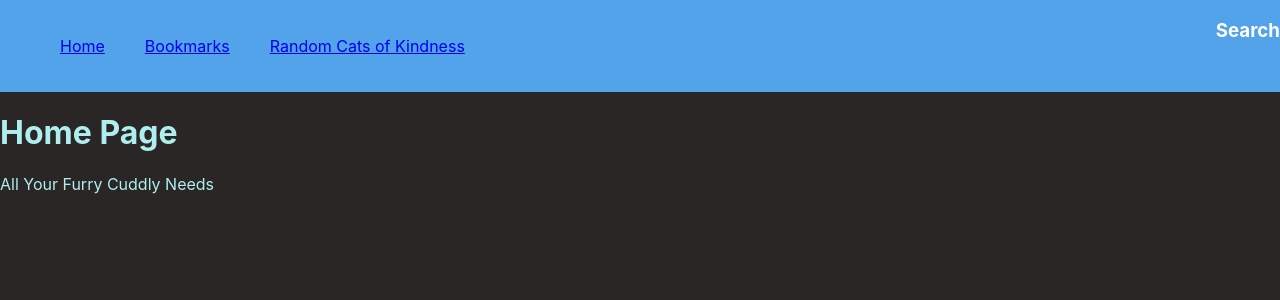
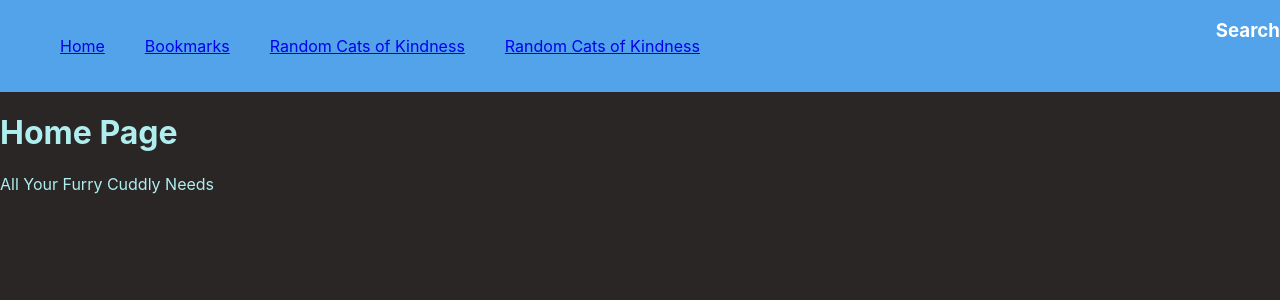
Before and after one commit to KevTheeDev/Catnipcan-Search, a React (Create React App) app: page / in a window 1280 px wide. Shown: the top 300 px of the page. Built offline with nearby package versions, Linux system fonts and the light colour scheme.

Commit message:
radnomgen link n navig...bar.js

```diff
--- a/src/components/NavigationBar.js
+++ b/src/components/NavigationBar.js
@@ -20,6 +20,10 @@ class NavigationBar extends React.Component {
                     <li>
                         <Link to="/UserProfile"> Random Cats of Kindness </Link>
                     </li>
+
+                    <li>
+                        <Link to="/RandomGenerator"> Random Cats of Kindness </Link>
+                    </li>
                 </ul>
             </nav>
             <div>
```
